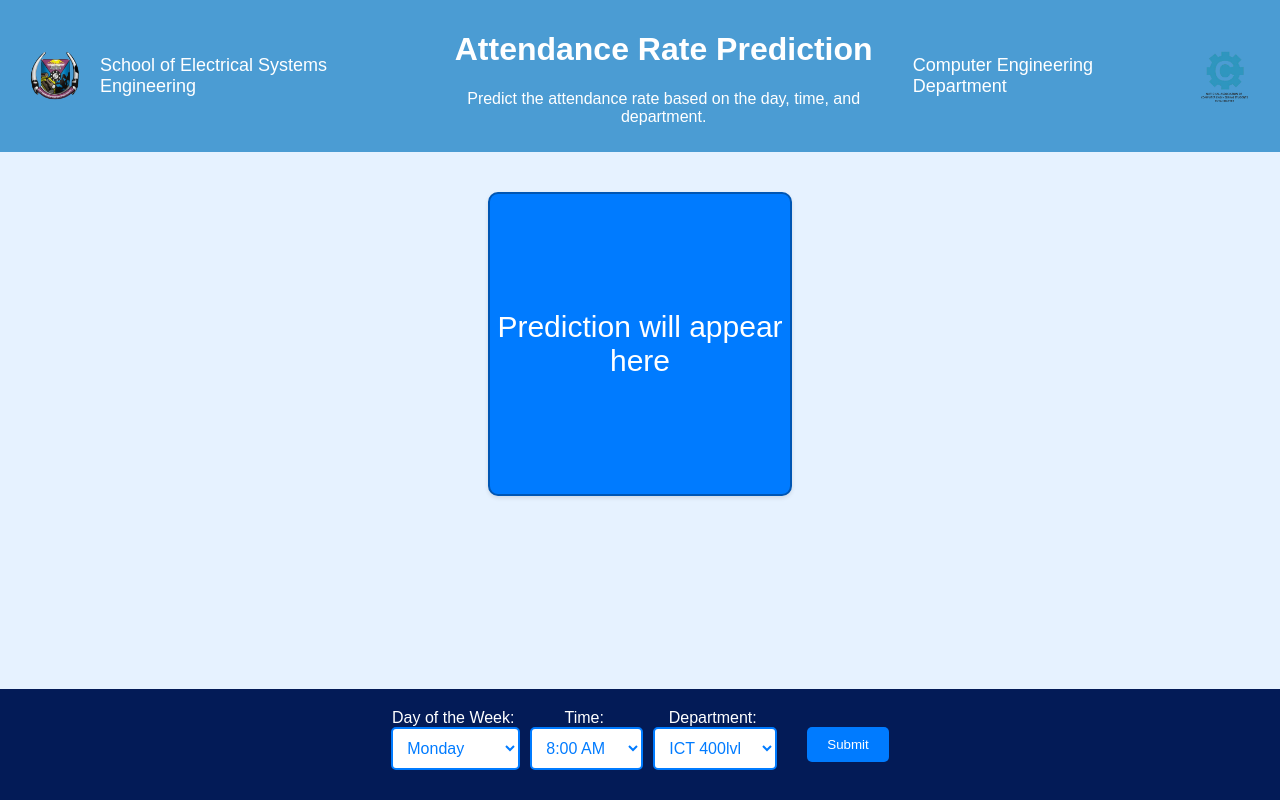
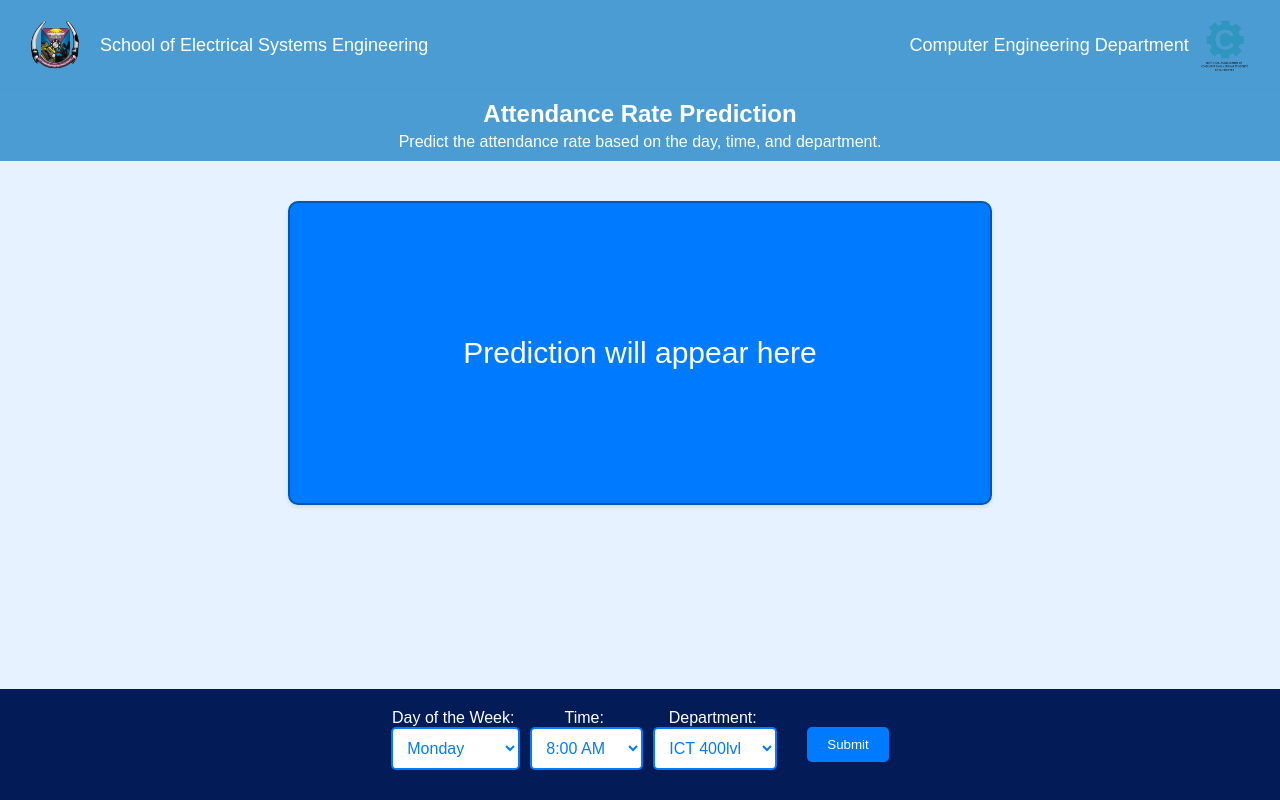
Before and after one commit to axtonleon/attendance_predictor, a Flask app: page / in a window 1280 px wide. Run offline with Flask 3, Linux system fonts and the light colour scheme; parts of the project's set-up code (start-up, migrations or seed data) failed here and were passed over; some libraries are stand-ins or nearby versions.

Commit message:
Update index.html

```diff
--- a/templates/index.html
+++ b/templates/index.html
@@ -39,8 +39,22 @@
         font-size: 18px;
       }
 
-      header .title {
+      .title {
         text-align: center;
+        background-color: #4b9cd3;
+        color: white;
+        padding: 10px 20px;
+        box-shadow: 0 2px 4px rgba(0, 0, 0, 0.1);
+      }
+
+      .title h1 {
+        margin: 0;
+        font-size: 24px;
+      }
+
+      .title p {
+        margin: 5px 0 0;
+        font-size: 16px;
       }
 
       main {
@@ -54,7 +68,7 @@
       }
 
       #result {
-        width: 300px;
+        width: 700px;
         height: 300px;
         display: flex;
         justify-content: center;
@@ -135,6 +149,10 @@
           flex-direction: column;
           gap: 15px;
         }
+
+        #result {
+          width: 300px;
+        }
       }
     </style>
     <script src="https://www.google.com/recaptcha/api.js" async defer></script>
@@ -148,12 +166,7 @@
         />
         <span class="logo-text">School of Electrical Systems Engineering</span>
       </div>
-      <div class="title">
-        <h1>Attendance Rate Prediction</h1>
-        <p>
-          Predict the attendance rate based on the day, time, and department.
-        </p>
-      </div>
+
       <div class="logo-container">
         <span class="logo-text">Computer Engineering Department</span>
         <img
@@ -162,6 +175,12 @@
         />
       </div>
     </header>
+    <div class="title">
+        <h1>Attendance Rate Prediction</h1>
+        <p>
+          Predict the attendance rate based on the day, time, and department.
+        </p>
+      </div>
     <main>
       <div id="result">Prediction will appear here</div>
     </main>
```
